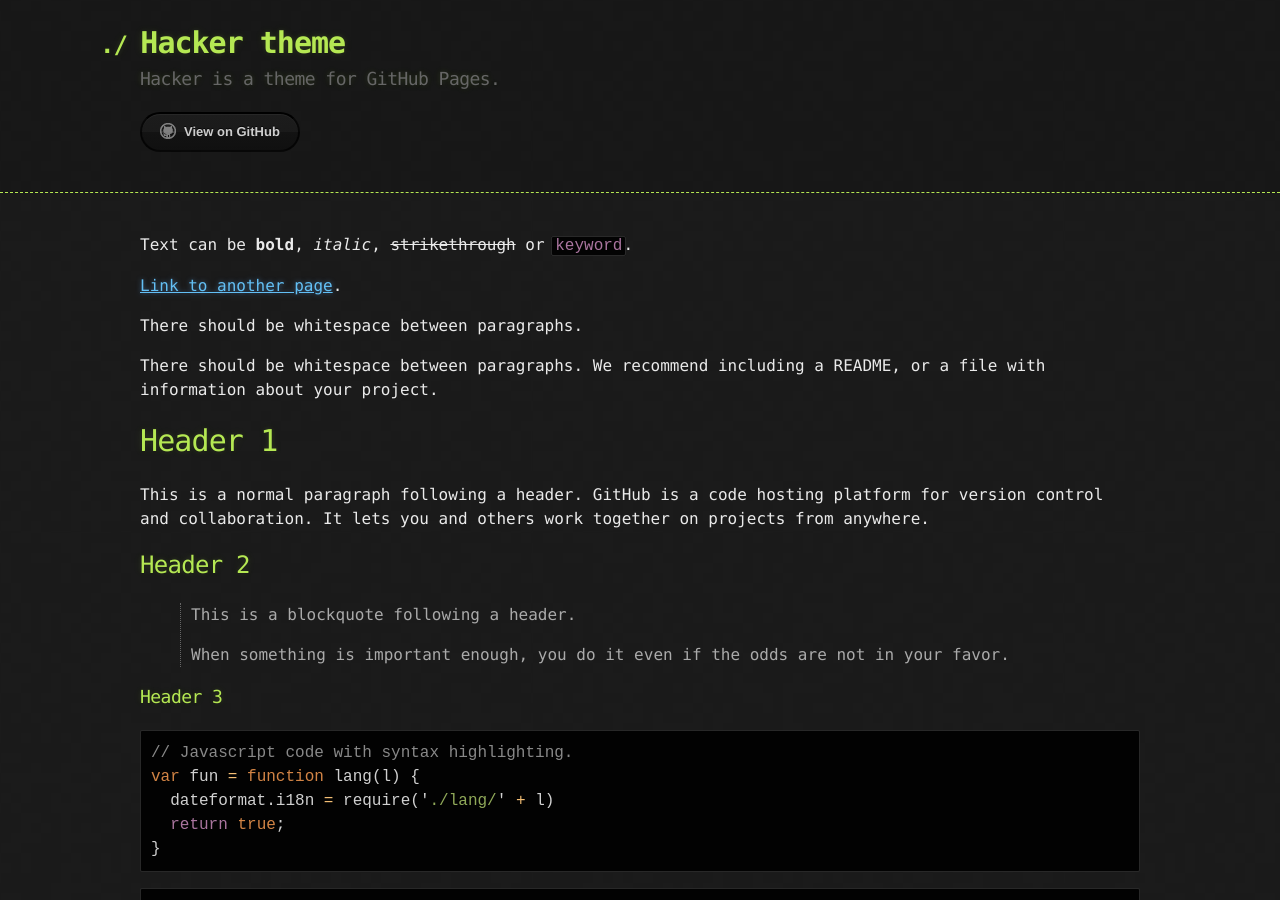
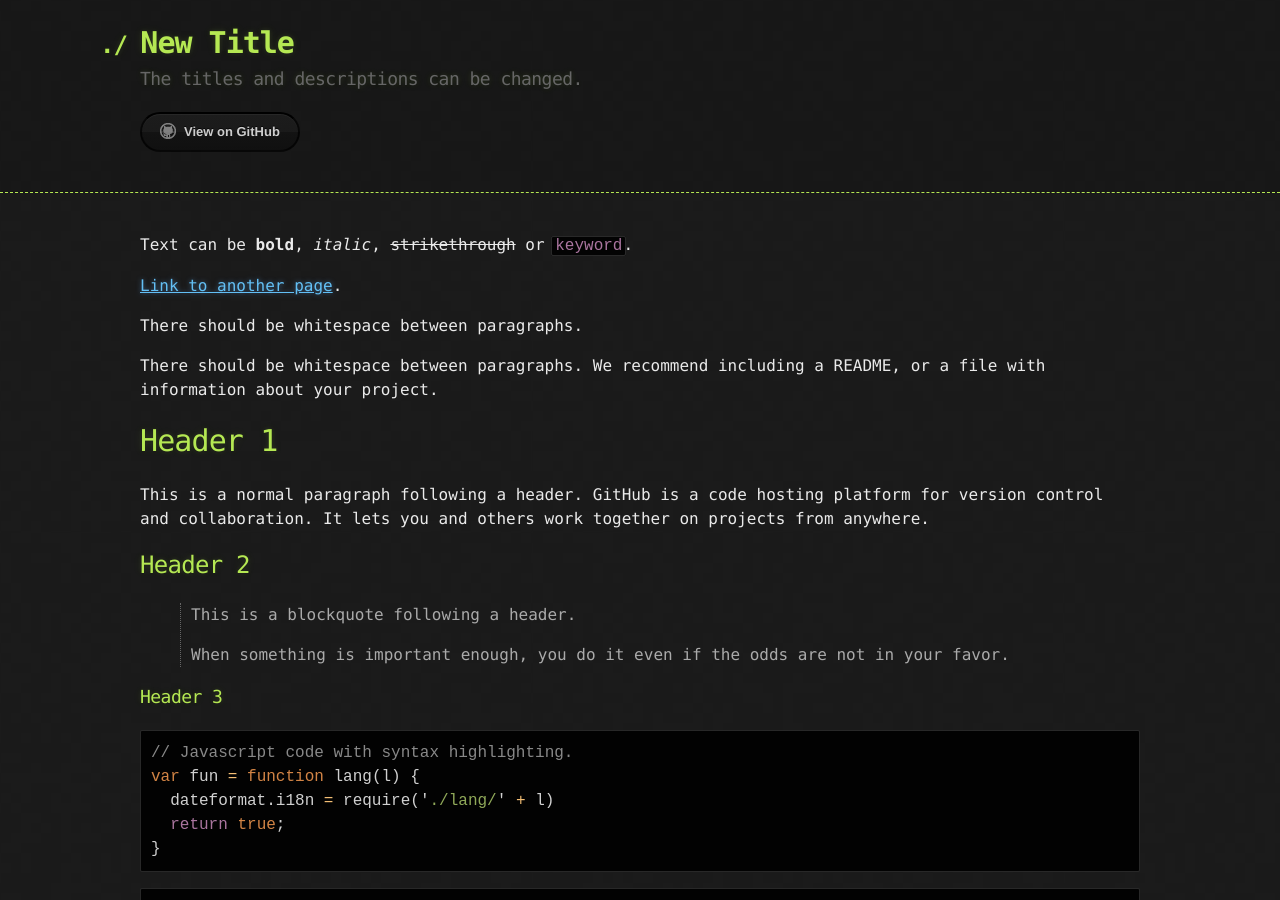
Before and after one commit to englundj/englundj.github.io, a Jekyll site: the page built from index.md, in a window 1280 px wide and 900 px high. Built offline with Jekyll 4.4.1, drawn with Linux system fonts in a browser that asks for light colours; our own code applies the rules of GitHub Pages for plain Markdown files.

Commit message:
Update _config.yml

```diff
--- a/_config.yml
+++ b/_config.yml
@@ -1,5 +1,5 @@
-title: Hacker theme
-description: Hacker is a theme for GitHub Pages.
+title: [New Title]
+description: [The titles and descriptions can be changed.]
 show_downloads: false
 google_analytics:
 theme: jekyll-theme-hacker
```
